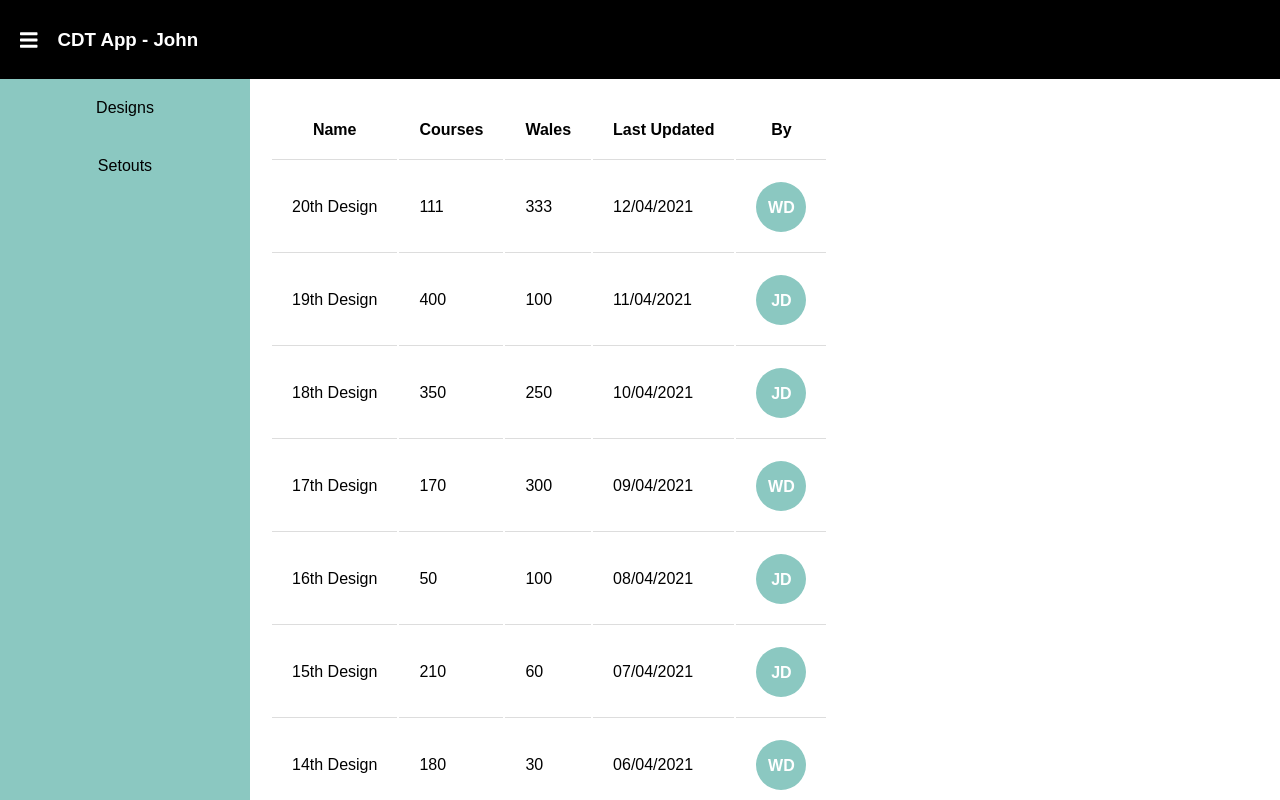
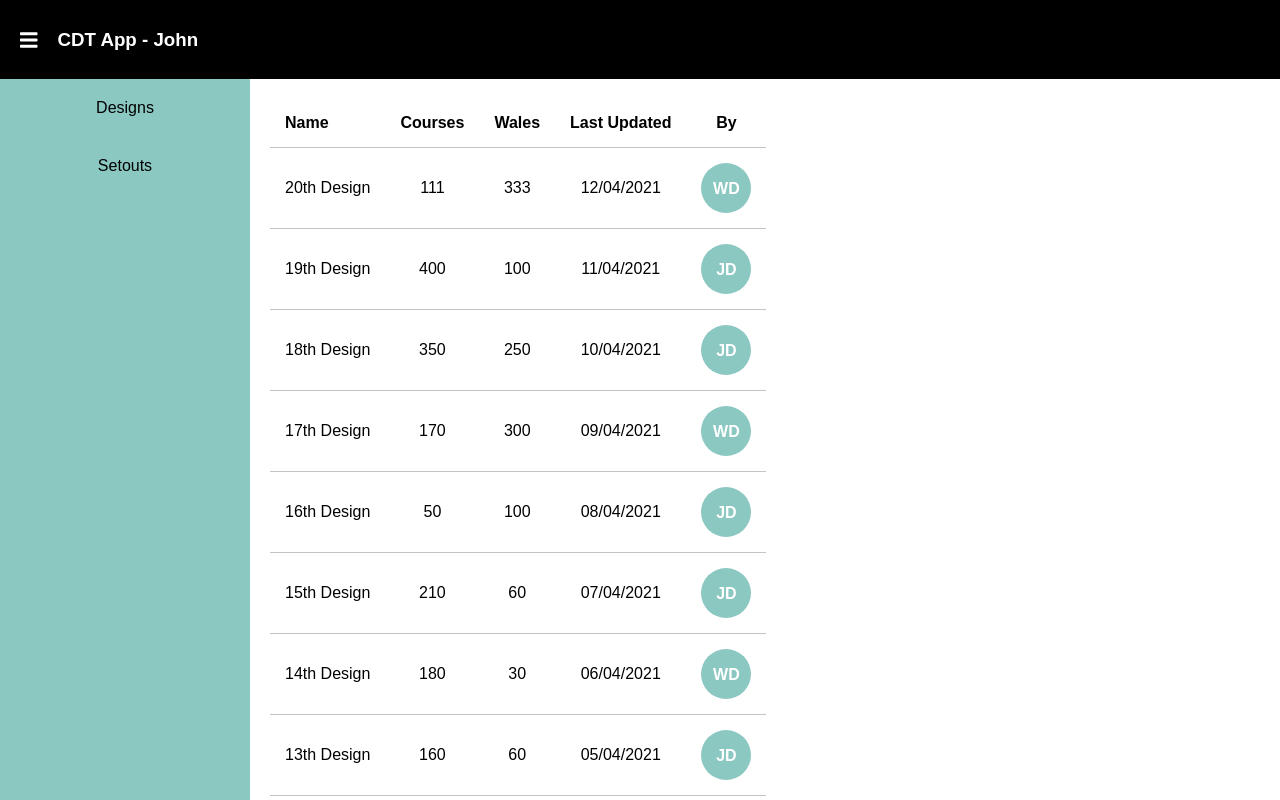
Before and after one commit to artworkjpm/cdt-app, a React (Create React App) app: page /designs in a window 1280 px wide. Shown: the top 800 px of the page. Built offline with nearby package versions, Linux system fonts and the light colour scheme; data requests are answered from the project's data file.

Commit message:
table styling

```diff
--- a/src/styles/index.scss
+++ b/src/styles/index.scss
@@ -21,8 +21,17 @@ a {
 	text-decoration: none;
 	color: inherit;
 }
+
+table {
+	border-collapse: collapse;
+}
+
+th:first-child {
+	text-align: left;
+}
 th,
 td {
-	border-bottom: 1px solid #ddd;
-	padding: 20px;
+	border-bottom: 1px solid #c4c4c4;
+	padding: 15px;
+	text-align: center;
 }
```
